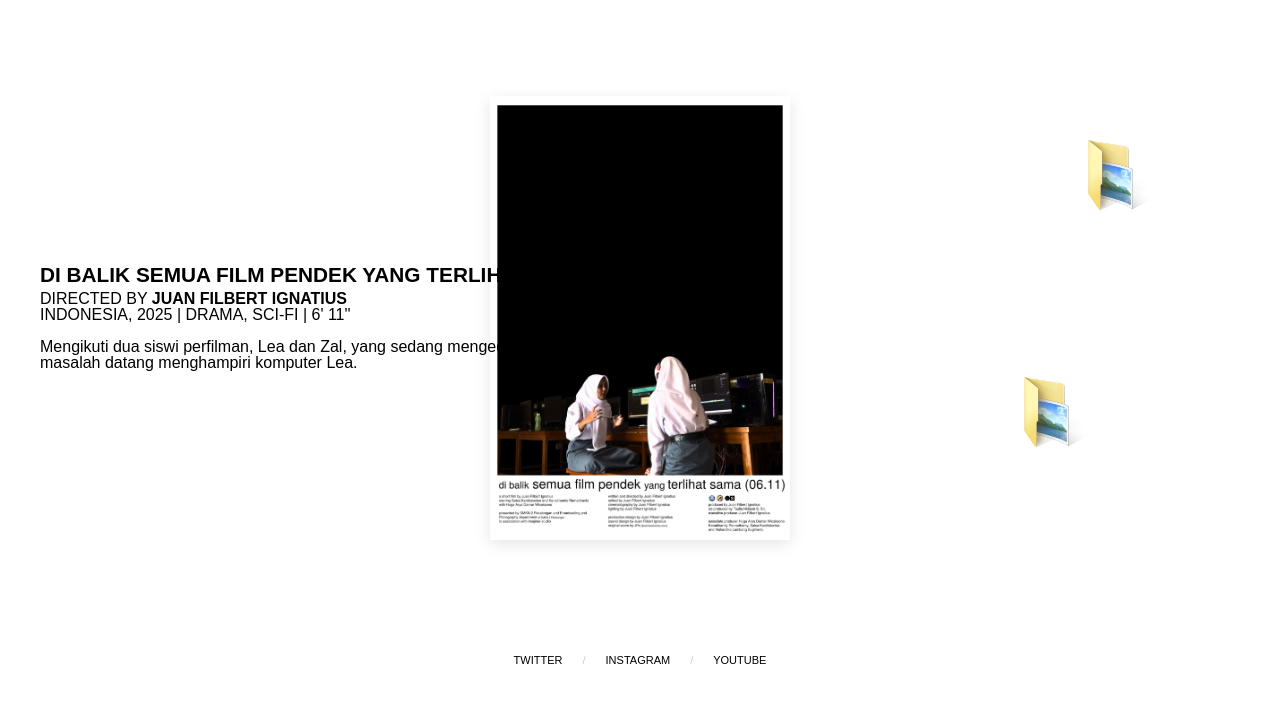
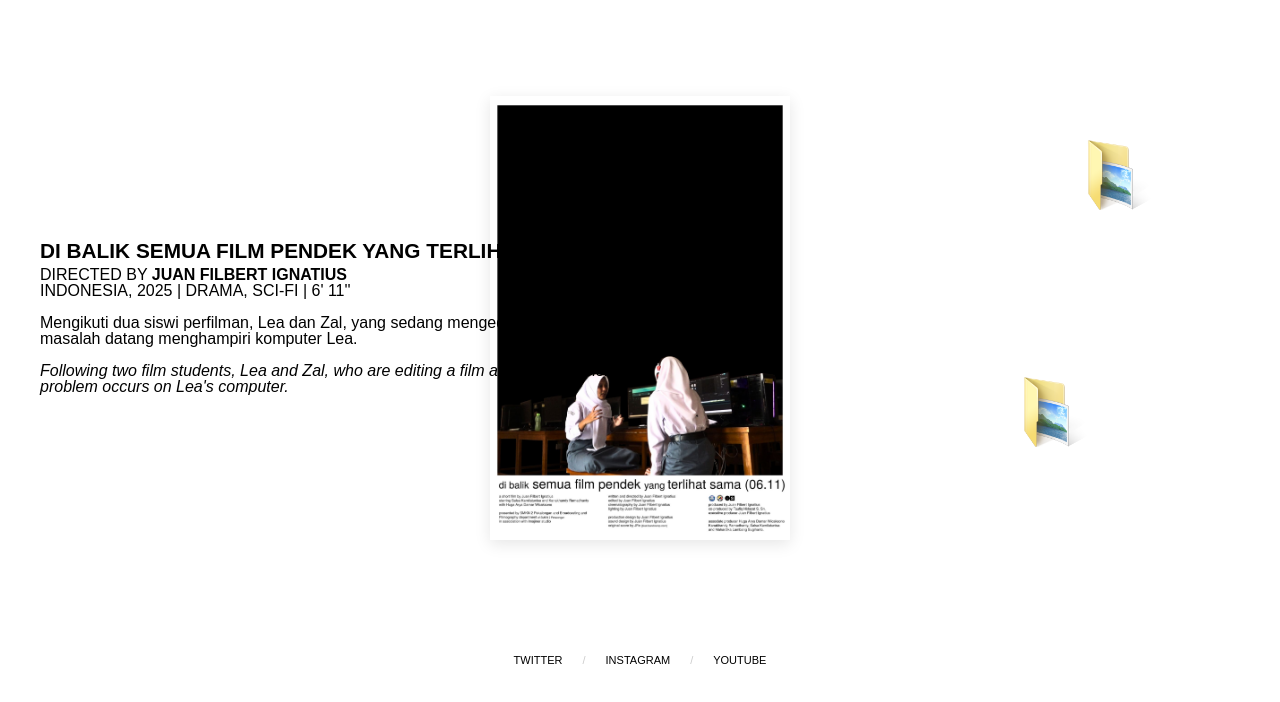
Before and after one commit to warxreason/imajiner.github.io, a plain HTML site: page di balik semua film pendek yang terlihat sama.html in a window 1280 px wide. Shown: the part 94-796 px from the top of the page. Drawn offline with Linux system fonts and the light colour scheme; a script that the page names is missing; a web font is replaced by a local one.

Commit message:
Update di balik semua film pendek yang terlihat sama.html

```diff
--- a/di balik semua film pendek yang terlihat sama.html
+++ b/di balik semua film pendek yang terlihat sama.html
@@ -45,6 +45,8 @@
             <p>INDONESIA, 2025 | DRAMA, SCI-FI | 6' 11''</p>
             <br>
             <p>Mengikuti dua siswi perfilman, Lea dan Zal, yang sedang mengedit tugas film ketika masalah datang menghampiri komputer Lea.</p>
+            <br>
+            <p><i>Following two film students, Lea and Zal, who are editing a film assignment when a problem occurs on Lea's computer.</i></p>
         </div>
         <img src="dbsfpytspostermini.jpg" alt="Poster" class="info-photo">
         <div class="draggable-extra" style="top: 20%; right: 10%;"><a href="galery01.html"><img src="24092-256x256x32.png" alt="Extra"></a></div>
```
